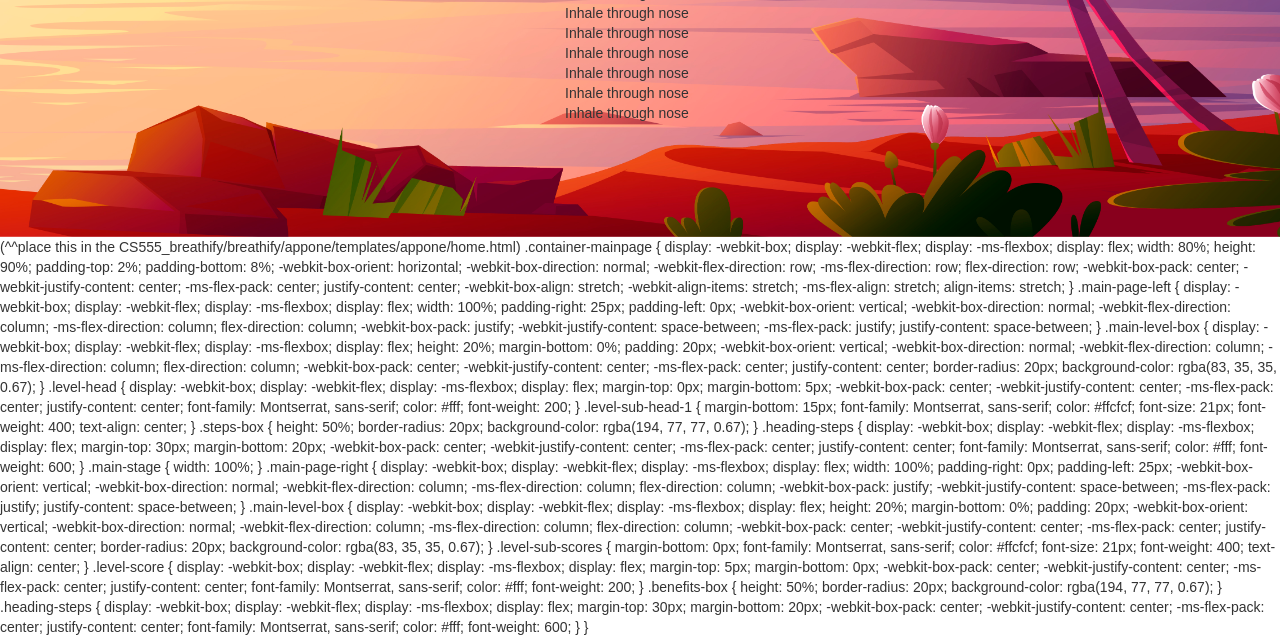
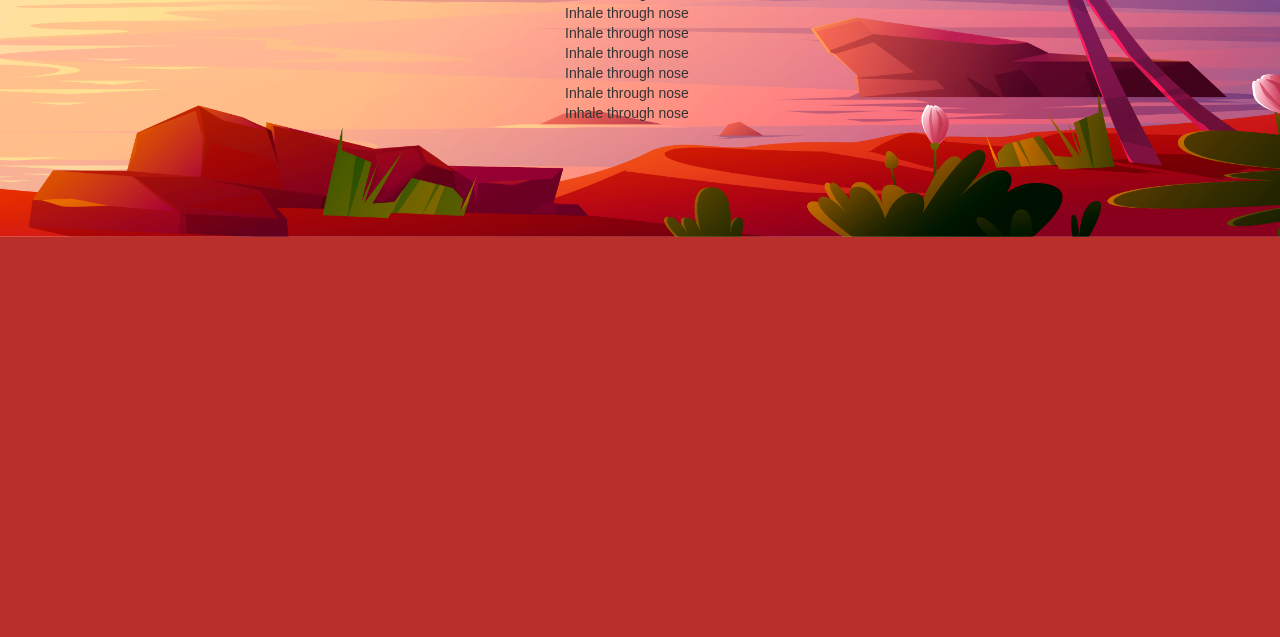
Before and after one commit to manzoorpm/CS555_breathify, a Django app: page /levelone/ in a window 1280 px wide. Shown: the part 563-1200 px from the top of the page. After the commit the page ends 800 px from the top, so only its background shows below. Run offline with Django 4.2, Linux system fonts and the light colour scheme; a user stored in the database is signed in.

Commit message:
Update levelone.html
Edited Comments

```diff
--- a/breathify/appone/templates/appone/levelone.html
+++ b/breathify/appone/templates/appone/levelone.html
@@ -56,198 +56,3 @@
   </div>
 </body>
 </html>
-
-
-(^^place this in the CS555_breathify/breathify/appone/templates/appone/home.html)
-
-
-.container-mainpage {
-  display: -webkit-box;
-  display: -webkit-flex;
-  display: -ms-flexbox;
-  display: flex;
-  width: 80%;
-  height: 90%;
-  padding-top: 2%;
-  padding-bottom: 8%;
-  -webkit-box-orient: horizontal;
-  -webkit-box-direction: normal;
-  -webkit-flex-direction: row;
-  -ms-flex-direction: row;
-  flex-direction: row;
-  -webkit-box-pack: center;
-  -webkit-justify-content: center;
-  -ms-flex-pack: center;
-  justify-content: center;
-  -webkit-box-align: stretch;
-  -webkit-align-items: stretch;
-  -ms-flex-align: stretch;
-  align-items: stretch;
-}
-.main-page-left {
-  display: -webkit-box;
-  display: -webkit-flex;
-  display: -ms-flexbox;
-  display: flex;
-  width: 100%;
-  padding-right: 25px;
-  padding-left: 0px;
-  -webkit-box-orient: vertical;
-  -webkit-box-direction: normal;
-  -webkit-flex-direction: column;
-  -ms-flex-direction: column;
-  flex-direction: column;
-  -webkit-box-pack: justify;
-  -webkit-justify-content: space-between;
-  -ms-flex-pack: justify;
-  justify-content: space-between;
-}
-.main-level-box {
-  display: -webkit-box;
-  display: -webkit-flex;
-  display: -ms-flexbox;
-  display: flex;
-  height: 20%;
-  margin-bottom: 0%;
-  padding: 20px;
-  -webkit-box-orient: vertical;
-  -webkit-box-direction: normal;
-  -webkit-flex-direction: column;
-  -ms-flex-direction: column;
-  flex-direction: column;
-  -webkit-box-pack: center;
-  -webkit-justify-content: center;
-  -ms-flex-pack: center;
-  justify-content: center;
-  border-radius: 20px;
-  background-color: rgba(83, 35, 35, 0.67);
-}
-.level-head {
-  display: -webkit-box;
-  display: -webkit-flex;
-  display: -ms-flexbox;
-  display: flex;
-  margin-top: 0px;
-  margin-bottom: 5px;
-  -webkit-box-pack: center;
-  -webkit-justify-content: center;
-  -ms-flex-pack: center;
-  justify-content: center;
-  font-family: Montserrat, sans-serif;
-  color: #fff;
-  font-weight: 200;
-}
-.level-sub-head-1 {
-  margin-bottom: 15px;
-  font-family: Montserrat, sans-serif;
-  color: #ffcfcf;
-  font-size: 21px;
-  font-weight: 400;
-  text-align: center;
-}
-.steps-box {
-  height: 50%;
-  border-radius: 20px;
-  background-color: rgba(194, 77, 77, 0.67);
-}
-.heading-steps {
-  display: -webkit-box;
-  display: -webkit-flex;
-  display: -ms-flexbox;
-  display: flex;
-  margin-top: 30px;
-  margin-bottom: 20px;
-  -webkit-box-pack: center;
-  -webkit-justify-content: center;
-  -ms-flex-pack: center;
-  justify-content: center;
-  font-family: Montserrat, sans-serif;
-  color: #fff;
-  font-weight: 600;
-}
-.main-stage {
-  width: 100%;
-}
-.main-page-right {
-  display: -webkit-box;
-  display: -webkit-flex;
-  display: -ms-flexbox;
-  display: flex;
-  width: 100%;
-  padding-right: 0px;
-  padding-left: 25px;
-  -webkit-box-orient: vertical;
-  -webkit-box-direction: normal;
-  -webkit-flex-direction: column;
-  -ms-flex-direction: column;
-  flex-direction: column;
-  -webkit-box-pack: justify;
-  -webkit-justify-content: space-between;
-  -ms-flex-pack: justify;
-  justify-content: space-between;
-}
-.main-level-box {
-  display: -webkit-box;
-  display: -webkit-flex;
-  display: -ms-flexbox;
-  display: flex;
-  height: 20%;
-  margin-bottom: 0%;
-  padding: 20px;
-  -webkit-box-orient: vertical;
-  -webkit-box-direction: normal;
-  -webkit-flex-direction: column;
-  -ms-flex-direction: column;
-  flex-direction: column;
-  -webkit-box-pack: center;
-  -webkit-justify-content: center;
-  -ms-flex-pack: center;
-  justify-content: center;
-  border-radius: 20px;
-  background-color: rgba(83, 35, 35, 0.67);
-}
-.level-sub-scores {
-  margin-bottom: 0px;
-  font-family: Montserrat, sans-serif;
-  color: #ffcfcf;
-  font-size: 21px;
-  font-weight: 400;
-  text-align: center;
-}
-.level-score {
-  display: -webkit-box;
-  display: -webkit-flex;
-  display: -ms-flexbox;
-  display: flex;
-  margin-top: 5px;
-  margin-bottom: 0px;
-  -webkit-box-pack: center;
-  -webkit-justify-content: center;
-  -ms-flex-pack: center;
-  justify-content: center;
-  font-family: Montserrat, sans-serif;
-  color: #fff;
-  font-weight: 200;
-}
-.benefits-box {
-  height: 50%;
-  border-radius: 20px;
-  background-color: rgba(194, 77, 77, 0.67);
-}
-.heading-steps {
-  display: -webkit-box;
-  display: -webkit-flex;
-  display: -ms-flexbox;
-  display: flex;
-  margin-top: 30px;
-  margin-bottom: 20px;
-  -webkit-box-pack: center;
-  -webkit-justify-content: center;
-  -ms-flex-pack: center;
-  justify-content: center;
-  font-family: Montserrat, sans-serif;
-  color: #fff;
-  font-weight: 600;
-}
-
-  }
```
